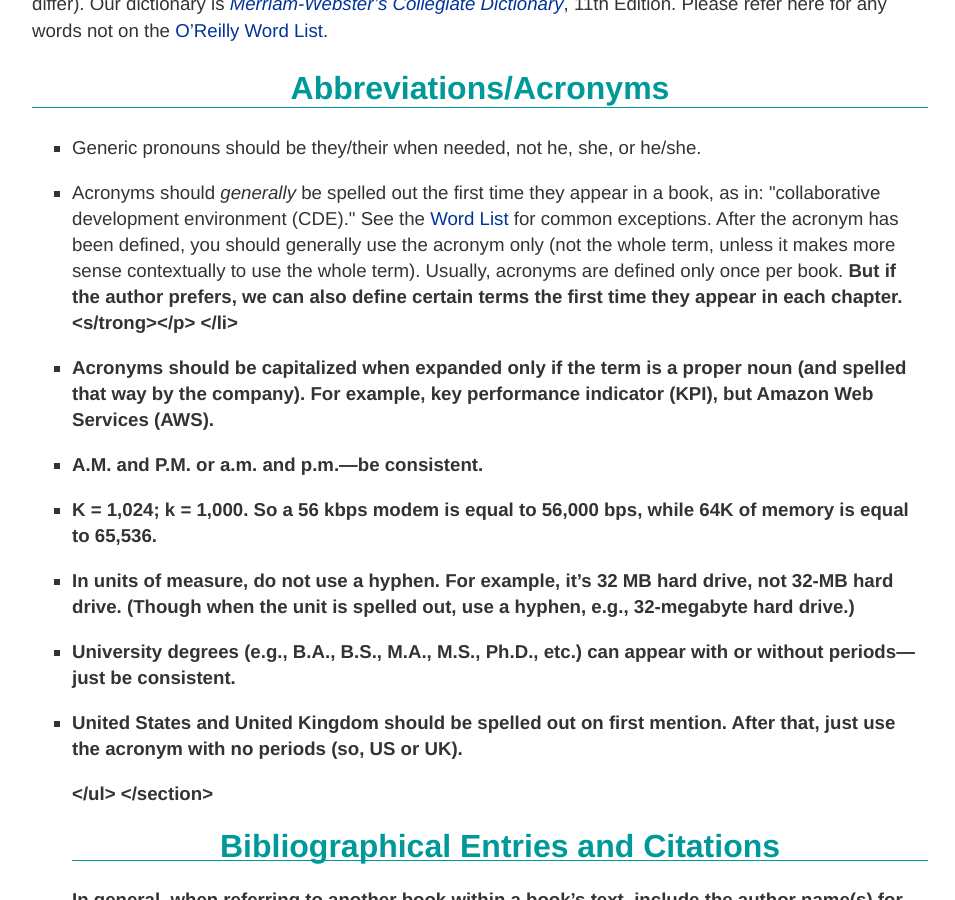
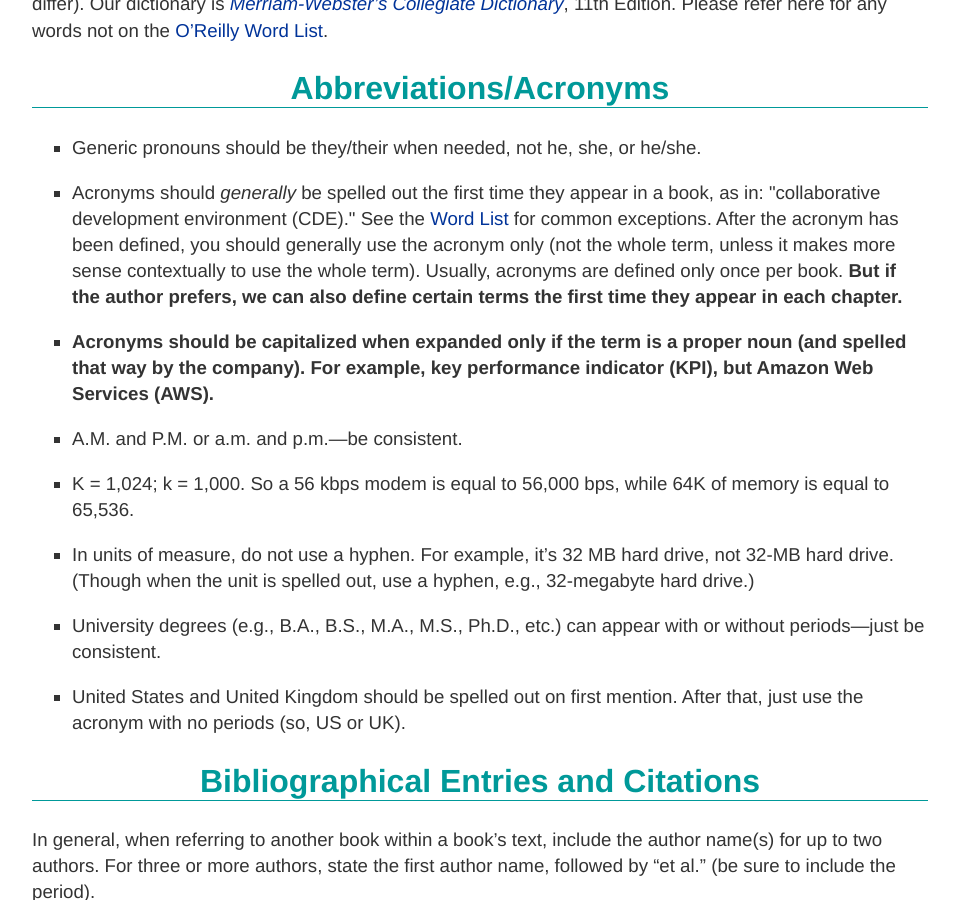
Before and after one commit to oreillymedia/production-resources, a Jekyll site: the page built from styleguide/index.md, in a window 1280 px wide and 900 px high, scrolled down 2391 px. Shown: the whole window, without its empty margins (160-1115 px from the left). Built offline with Jekyll 4.4.1, drawn with Linux system fonts in a browser that asks for light colours.

Commit message:
Update index.md

```diff
--- a/styleguide/index.md
+++ b/styleguide/index.md
@@ -109,7 +109,7 @@
   </p>
  </li>
 <li>
- <p>Acronyms should <em>generally</em> be spelled out the first time they appear in a book, as in: "collaborative development environment (CDE)." See the <a href="#word-list">Word List</a> for common exceptions. After the acronym has been defined, you should generally use the acronym only (not the whole term, unless it makes more sense contextually to use the whole term). Usually, acronyms are defined only once per book. <strong>But if the author prefers, we can also define certain terms the first time they appear in each chapter.<s/trong></p>
+ <p>Acronyms should <em>generally</em> be spelled out the first time they appear in a book, as in: "collaborative development environment (CDE)." See the <a href="#word-list">Word List</a> for common exceptions. After the acronym has been defined, you should generally use the acronym only (not the whole term, unless it makes more sense contextually to use the whole term). Usually, acronyms are defined only once per book. <strong>But if the author prefers, we can also define certain terms the first time they appear in each chapter.</strong></p>
 </li>
  <li>
   <p><strong>Acronyms should be capitalized when expanded only if the term is a proper noun (and spelled that way by the company). For example, key performance indicator (KPI), but Amazon Web Services (AWS).</strong></p>
```
